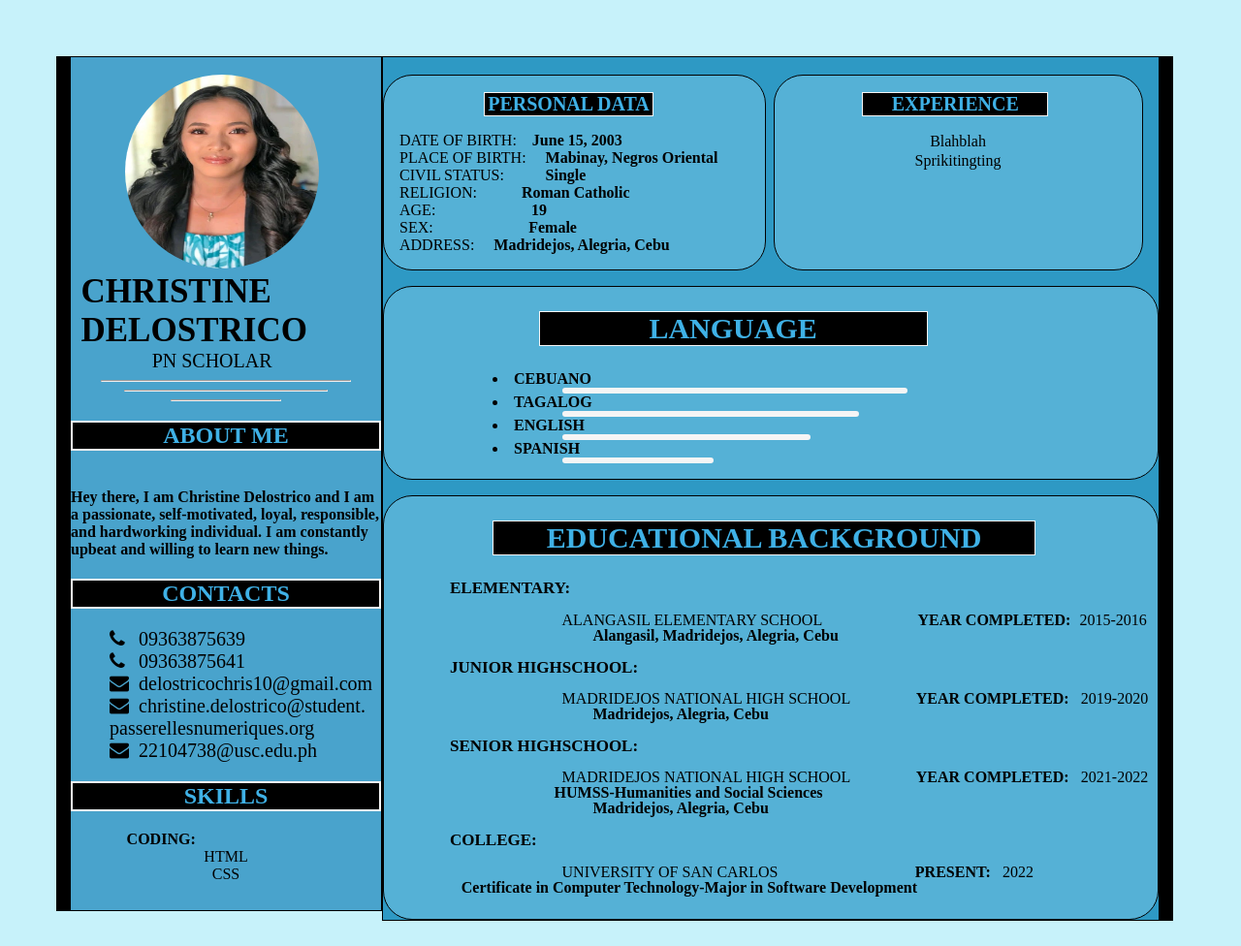
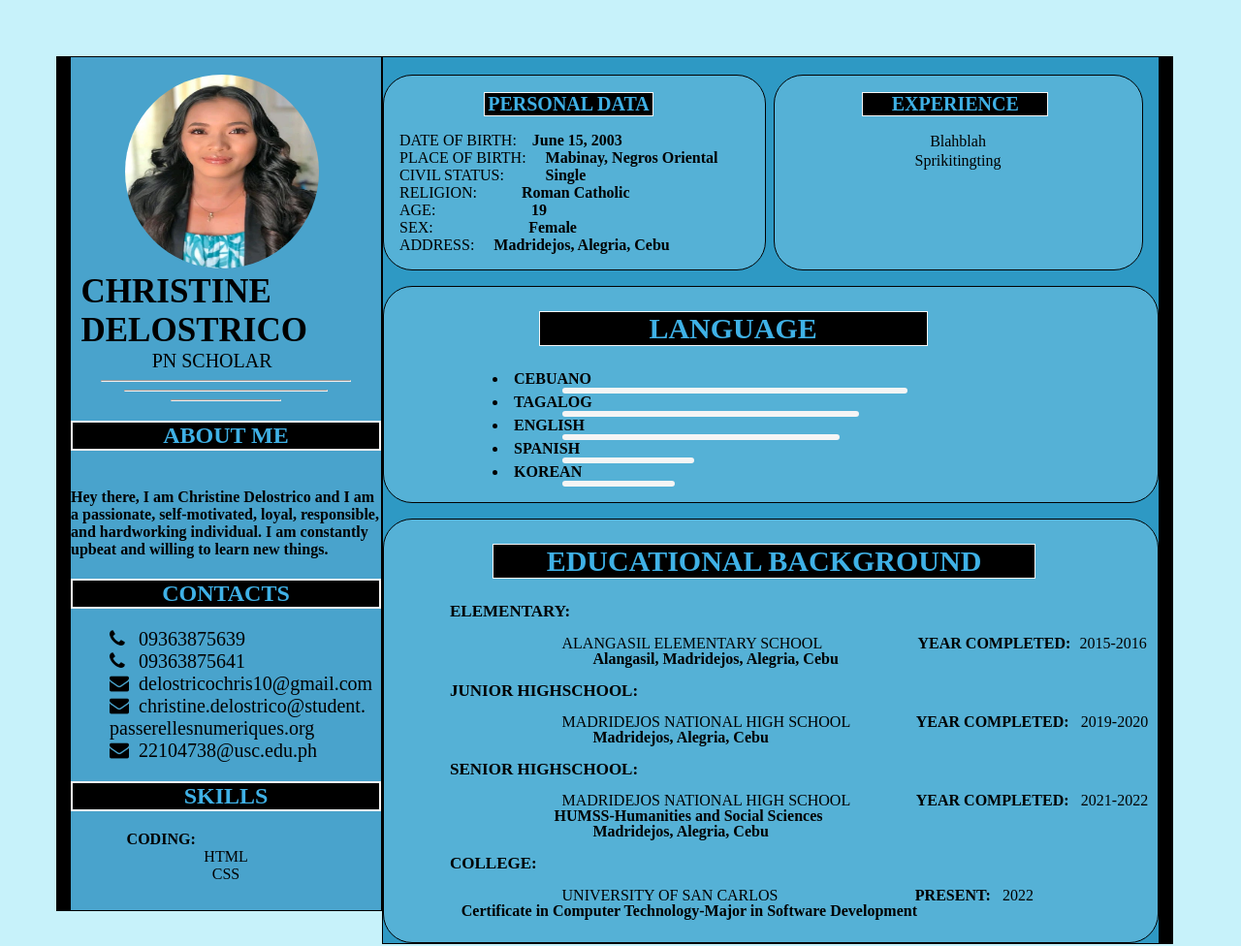
Before and after one commit to kerusitin/kerusitin.github.io, a plain HTML site: page index.html in a window 1280 px wide. Shown: the whole page at 97% size. Drawn offline with Linux system fonts and the light colour scheme.

Commit message:
updated the index.html

```diff
--- a/index.html
+++ b/index.html
@@ -75,9 +75,11 @@
             <li><b>TAGALOG</b></li>
             <div class="percent" style="width: 300px; border:solid 3px whitesmoke; margin-left: 23%; border-radius: 30px;"></div>
             <li><b>ENGLISH</b></li>
-            <div class="percent" style="width: 250px; border:solid 3px whitesmoke; margin-left: 23%; border-radius: 30px;"></div>
+            <div class="percent" style="width: 280px; border:solid 3px whitesmoke; margin-left: 23%; border-radius: 30px;"></div>
             <li><b>SPANISH</b></li>
-            <div class="percent" style="width: 150px; border:solid 3px whitesmoke; margin-left: 23%; border-radius: 30px;"></div>
+            <div class="percent" style="width: 130px; border:solid 3px whitesmoke; margin-left: 23%; border-radius: 30px;"></div>
+            <li><b>KOREAN</b></li>
+            <div class="percent" style="width: 110px; border:solid 3px whitesmoke; margin-left: 23%; border-radius: 30px;"></div>
         </div>
         <div class="education" style="background-color: #60b8dbcb;border: solid 1px black; padding-bottom: 2%; margin-top: 1em; border-radius: 30px;">
             <h2 style="border:solid 1px whitesmoke; width:70%; text-align: center; margin-left: 14%; font-size:30px; background-color: black;color: rgb(63, 177, 230);">EDUCATIONAL BACKGROUND</h2>
```
